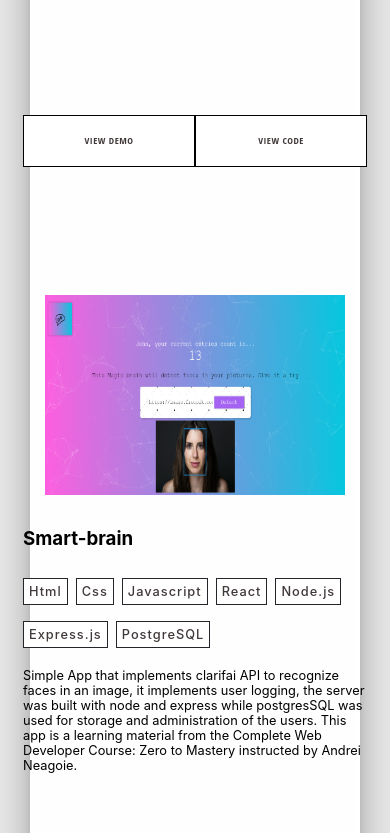
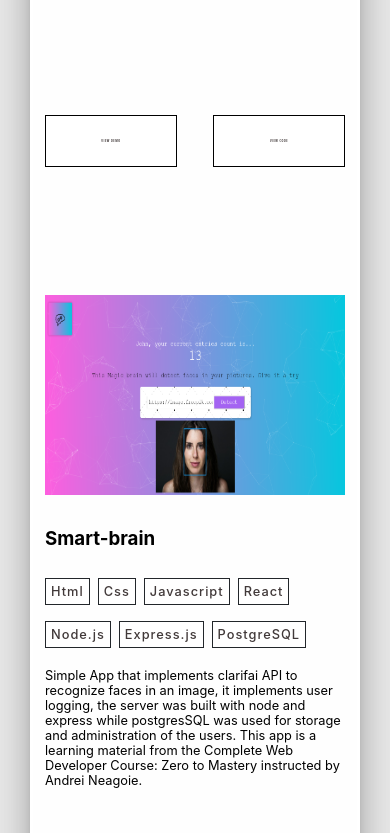
Before and after one commit to Leogan13/Leonel_Garcia, a React (Create React App) app: page / in a window 390 px wide. Shown: the part 2771-3604 px from the top of the page. Built offline with nearby package versions, Linux system fonts and the light colour scheme.

Commit message:
changing links

```diff
--- a/src/components/menu-item/menu-items.styles.scss
+++ b/src/components/menu-item/menu-items.styles.scss
@@ -89,8 +89,9 @@
                 text-decoration: none;
 
                 @media only screen and (max-width: 768px){
-                    font-size: 0.6rem;
+                    font-size: 0.2rem;
                     text-align: center;
+                    padding: 0 15px;
 
                 }
 
```
